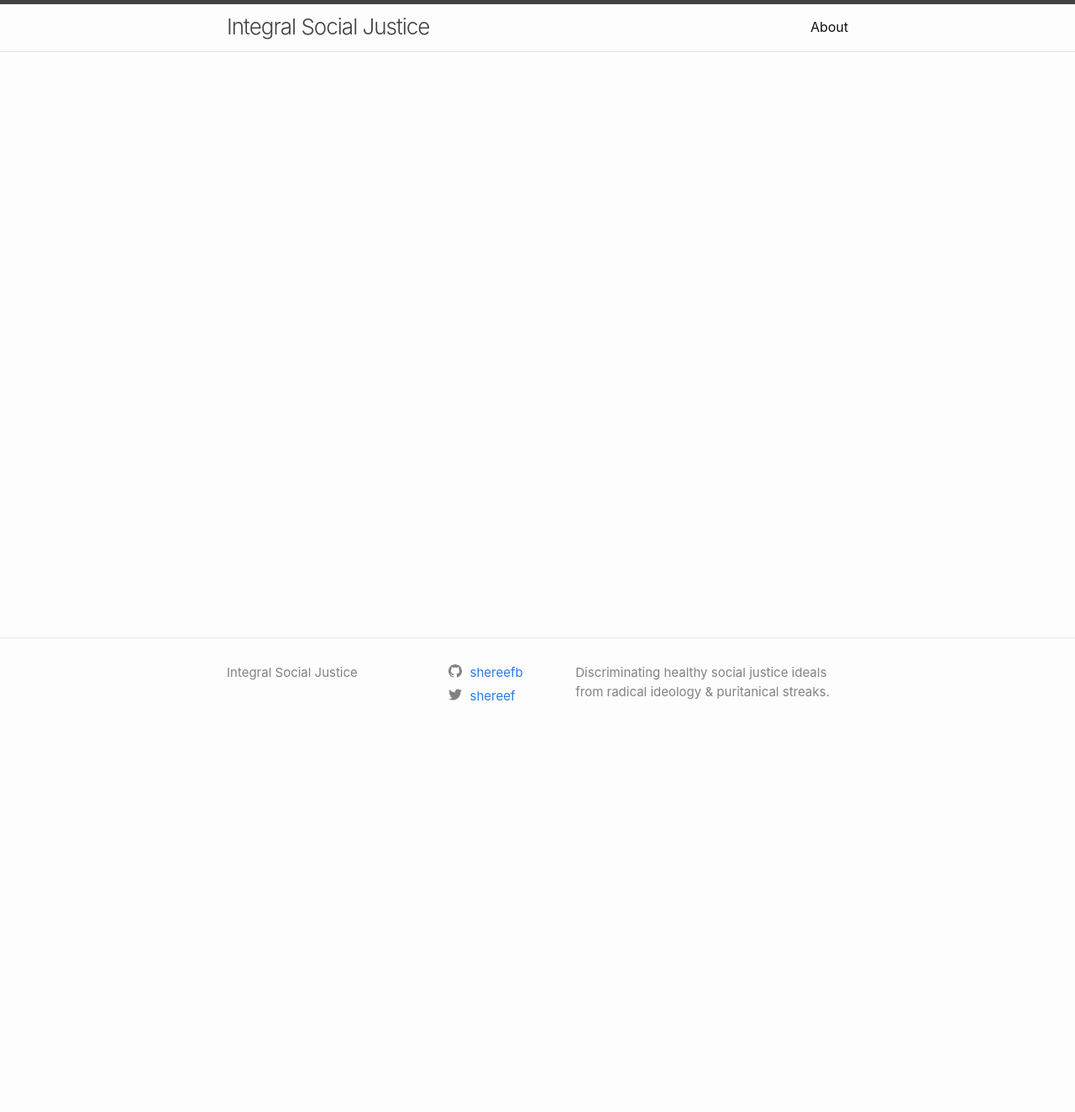
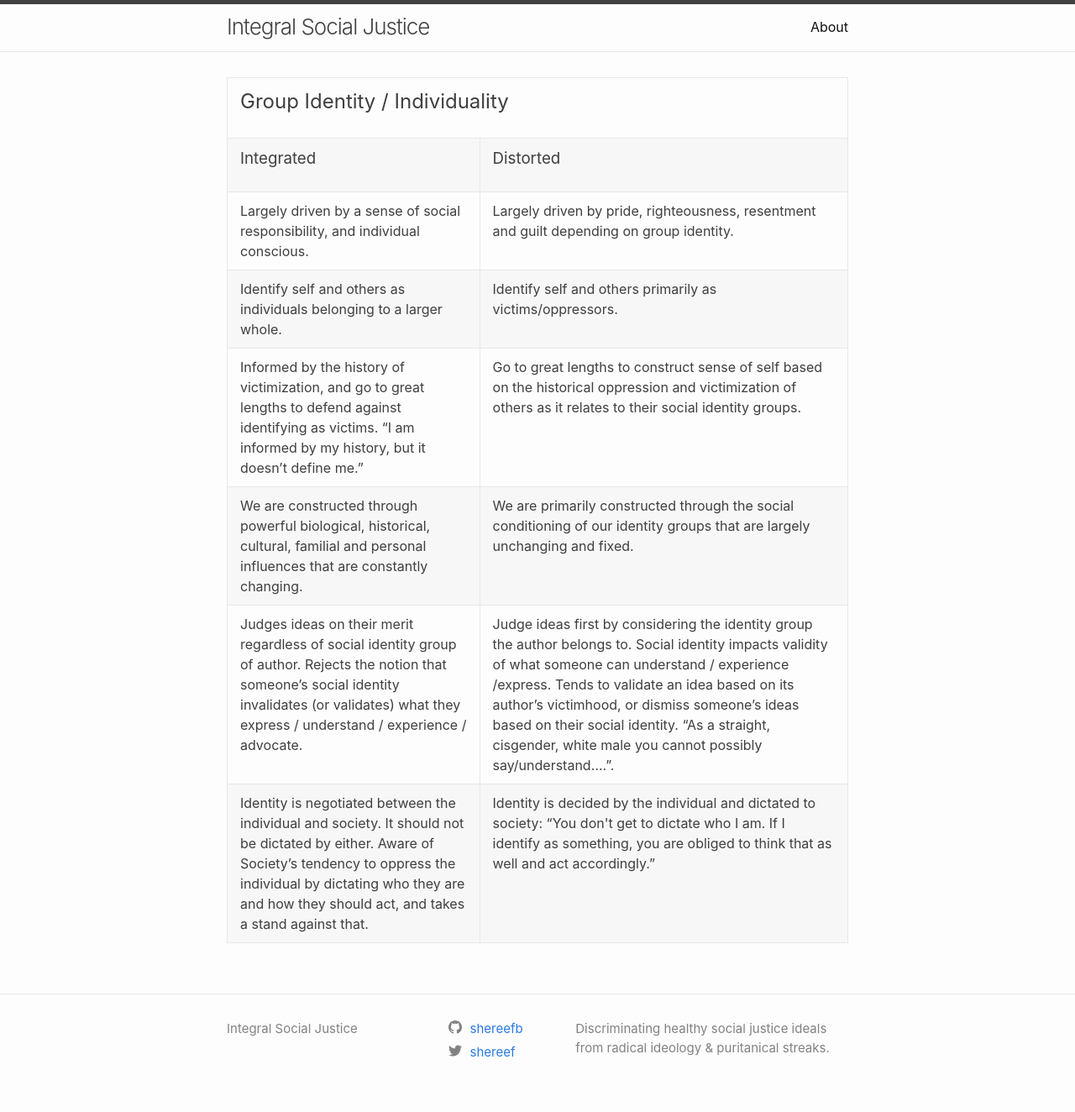
Before and after one commit to shereefb/integralsj, a Jekyll site: the page built from index.markdown, in a window 1280 px wide. Shown: the whole page at 84% size. Built offline with Jekyll 4.4.1, drawn with Linux system fonts in a browser that asks for light colours; before the commit the page ends 900 px from its top, so only the background shows below that.

Commit message:
more content

```diff
--- a/_sass/minima.scss
+++ b/_sass/minima.scss
@@ -49,3 +49,7 @@ $on-laptop:        800px !default;
   "minima/layout",
   "minima/syntax-highlighting"
 ;
+
+td {
+  vertical-align: top;
+}
--- a/about.markdown
+++ b/about.markdown
@@ -6,6 +6,8 @@ permalink: /about/
 
 Social Justice, Diversity, Inclusion, and Multi-Culturlism are complicated, rich, and important ideas that are shaping our generation.
 
-In recent years, these ideals have been co-opted by a radical, puritanical and subversive current of thought, that has co-opted them, and radicalized them.
+In recent years, these ideals have been co-opted by a radical, puritanical and subversive current of thought. This goes by many names: identity politics, wokeness, critical race theory...etc.
 
-This site is an attempt at a corrective: A discernment that re-establishes the core values of these ideals, and differentiates them from their shadow.
+This website is an attempt at a corrective: A discernment that re-establishes the core values of these ideals, and differentiates them from their shadow.
+
+Our hope is to contribute in a small way to a truly diverse and just world. And to honor the sacrifices of those who came before us, by liberating their work from the toxic idealogy that is distorting it.
--- a/index.markdown
+++ b/index.markdown
@@ -4,3 +4,67 @@
 
 layout: default
 ---
+
+
+<table>
+  <tr>
+   <td colspan="4" >
+<h2>Group Identity / Individuality</h2>
+
+
+   </td>
+  </tr>
+  <tr>
+   <td colspan="2" >
+<h3>Integrated</h3>
+
+
+   </td>
+   <td colspan="2" >
+<h3>Distorted</h3>
+
+
+   </td>
+  </tr>
+  <tr>
+   <td colspan="2" >Largely driven by a sense of social responsibility, and individual conscious.
+   </td>
+   <td colspan="2" >Largely driven by pride, righteousness, resentment and guilt depending on group identity.
+   </td>
+  </tr>
+  <tr>
+   <td colspan="2" >Identify self and others as individuals belonging to a larger whole.
+   </td>
+   <td colspan="2" >Identify self and others primarily as victims/oppressors.
+   </td>
+  </tr>
+  <tr>
+   <td colspan="2" >Informed by the history of victimization, and go to great lengths to defend against identifying as victims. “I am informed by my history, but it doesn’t define me.”
+   </td>
+   <td colspan="2" >Go to great lengths to construct sense of self based on the historical oppression and victimization of others as it relates to their social identity groups.
+   </td>
+  </tr>
+  <tr>
+   <td colspan="2" >We are constructed through powerful biological, historical, cultural, familial and personal influences that are constantly changing.
+   </td>
+   <td colspan="2" >We are primarily constructed through the social conditioning of our identity groups that are largely unchanging and fixed.
+   </td>
+  </tr>
+  <tr>
+   <td colspan="2" >Judges ideas on their merit regardless of social identity group of author. Rejects the notion that someone’s social identity invalidates (or validates) what they express / understand / experience / advocate.
+   </td>
+   <td colspan="2" >Judge ideas first by considering the identity group the author belongs to. Social identity impacts validity of what someone can understand / experience /express.
+Tends to validate an idea based on its author’s victimhood, or dismiss someone’s ideas based on their social identity. “As a straight, cisgender, white male you cannot possibly say/understand….”.
+   </td>
+  </tr>
+  <tr>
+   <td colspan="2" >Identity is negotiated between the individual and society. It should not be dictated by either. Aware of Society’s tendency to oppress the individual by dictating who they are and how they should act, and takes a stand against that.
+   </td>
+   <td colspan="2" >Identity is decided by the individual and dictated to society: “You don't get to dictate who I am. If I identify as something, you are obliged to think that as well and act accordingly.”
+   </td>
+  </tr>
+</table>
+
+
+
+<!-- Docs to Markdown version 1.0β17 -->
```
